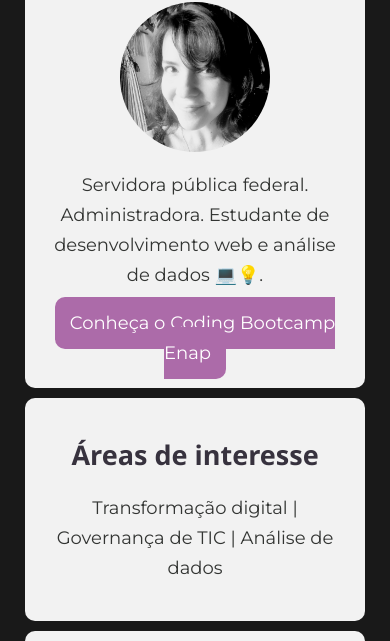
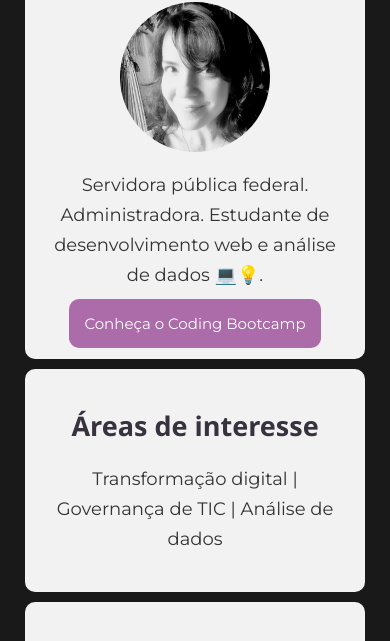
Before and after one commit to luasl/myprofile, a plain HTML site: page index.html in a window 390 px wide. Shown: the part 169-810 px from the top of the page. Drawn offline with Linux system fonts and the light colour scheme.

Commit message:
ajustando responsividade

```diff
--- a/index.html
+++ b/index.html
@@ -17,7 +17,7 @@
         <p>
           Servidora pública federal. Administradora. Estudante de desenvolvimento web e análise de dados 💻💡.
         </p>
-        <a href="https://enap.gov.br/pt/cursos/coding-bootcamp/pt/" target="_blank">Conheça o Coding Bootcamp Enap</a>
+        <a href="https://enap.gov.br/pt/cursos/coding-bootcamp/pt/" target="_blank">Conheça o Coding Bootcamp</a>
       </div>
 
       <div class="card">
--- a/style.css
+++ b/style.css
@@ -25,6 +25,7 @@ a {
   padding: 15px;
   border-radius: 10px;
   text-align: center;
+  font-size: 15px;
 }
 
 a:hover {
```
